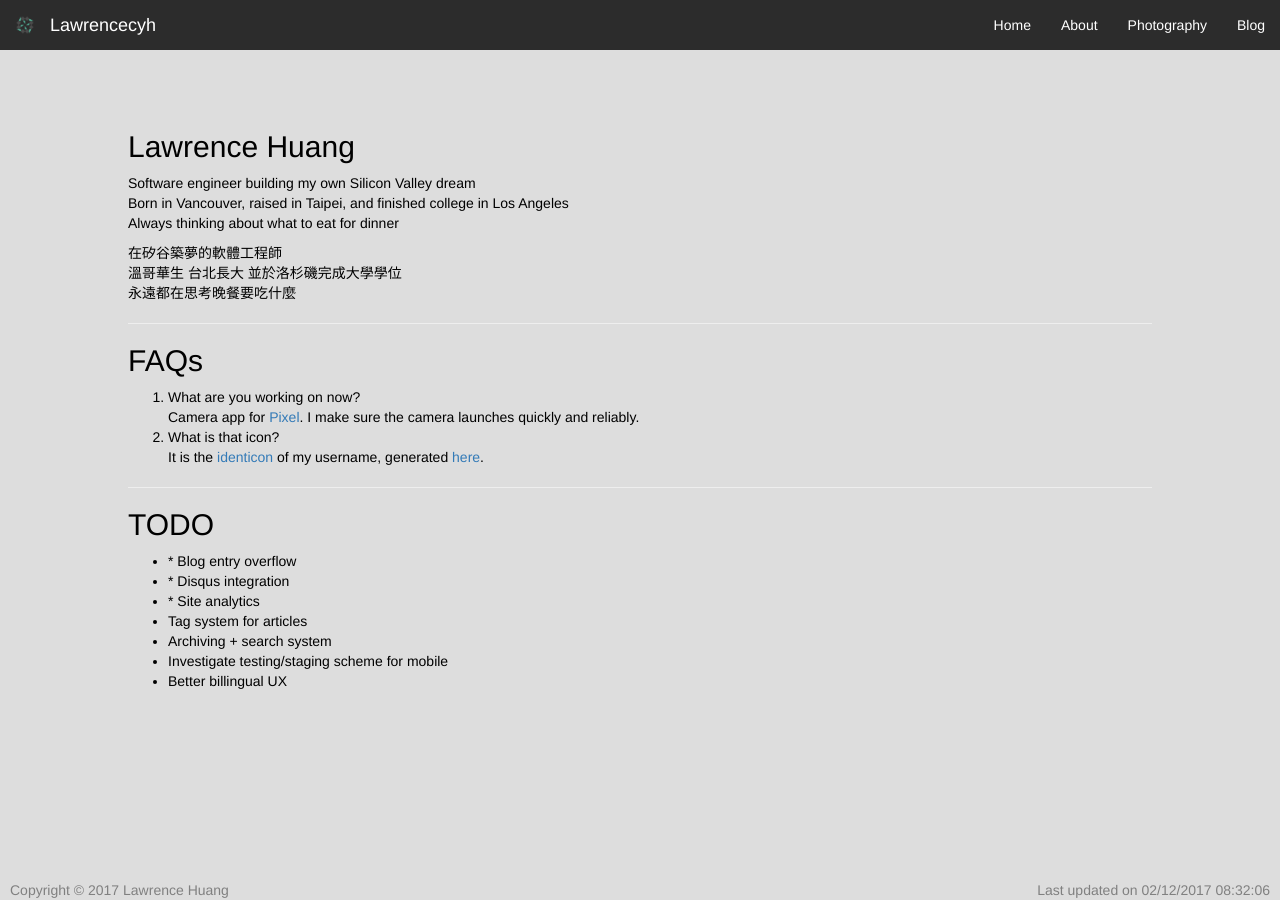
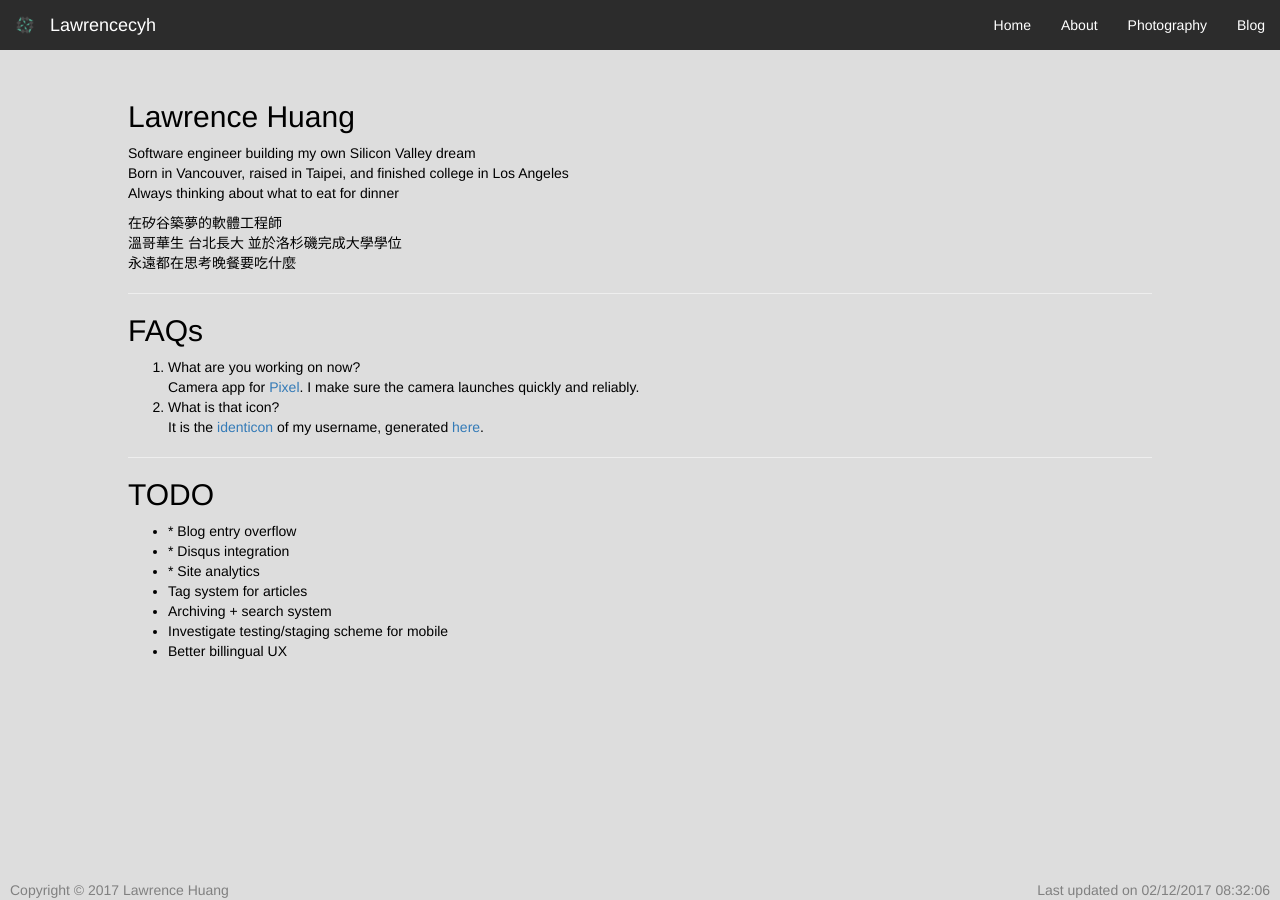
Before and after one commit to lawrencecyh/lawrencecyh.github.io, a Jekyll site: the page built from about.md, in a window 1280 px wide. Built offline with Jekyll 4.4.1, drawn with Linux system fonts in a browser that asks for light colours.

Commit message:
More padding tweaks

```diff
--- a/about.md
+++ b/about.md
@@ -4,7 +4,6 @@ title: About
 ---
 
 <div class="page-div">
-  <div style="height:30px;"></div>
 
   <h2>Lawrence Huang</h2>
   <p class="lang-en">
--- a/res/cover.css
+++ b/res/cover.css
@@ -83,10 +83,10 @@ body {
 }
 
 .page-div {
-    padding-top: 55px;
+    padding-top: 50px;
     padding-left: 5px;
     padding-right: 5px;
-    padding-bottom: 10px;
+    padding-bottom: 20px;
 }
 
 @media (min-width: 768px) {
```
